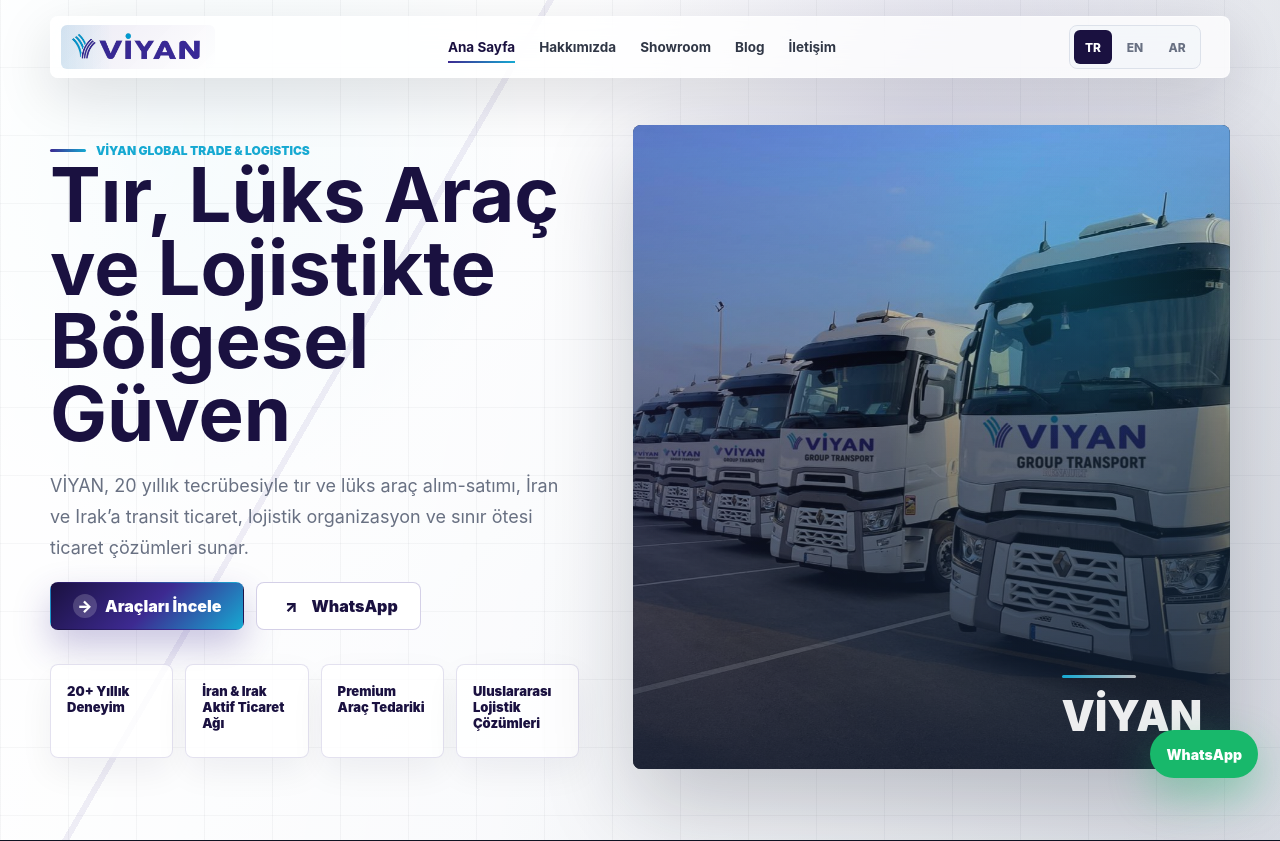
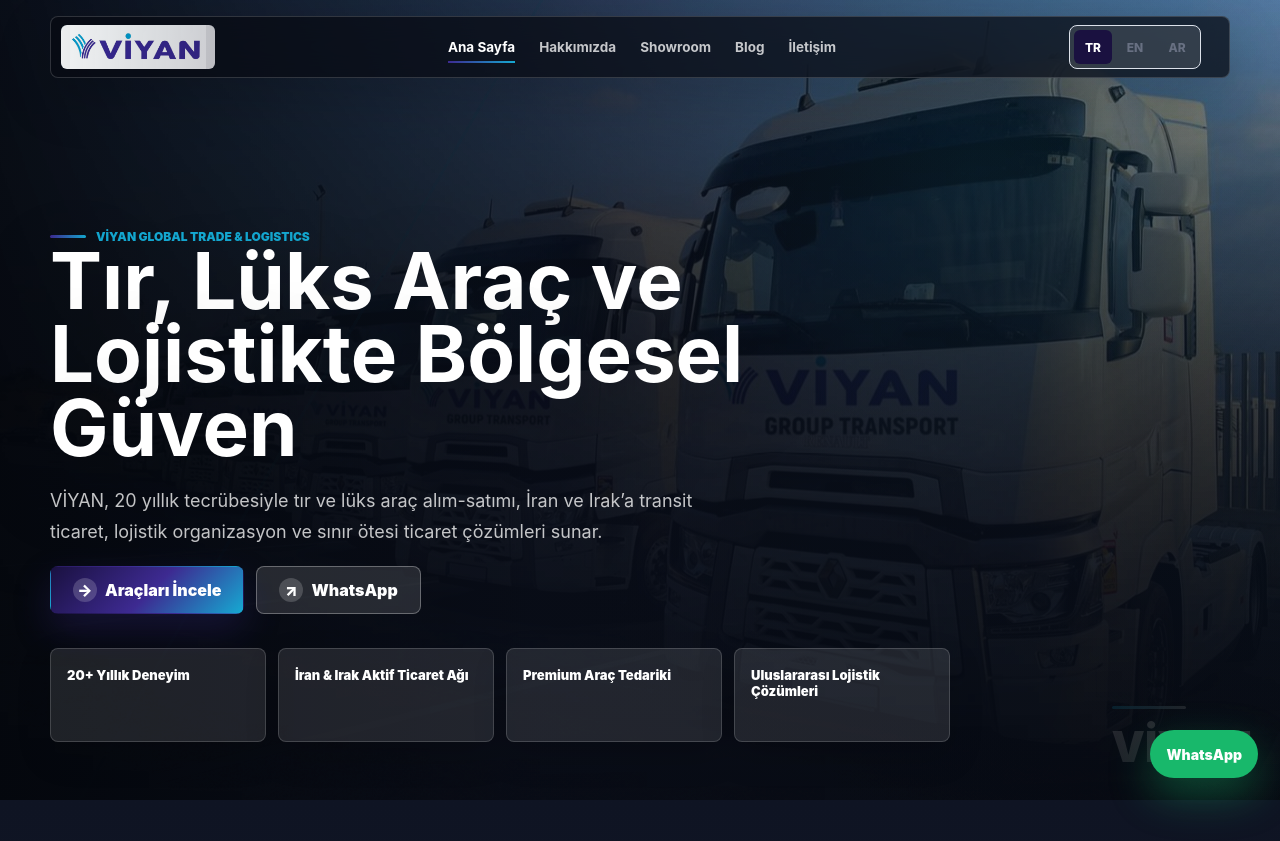
Before and after one commit to serhatcosar7-droid/viyan-lojistik, a Next.js app: page / in a window 1280 px wide. Shown: the top 841 px of the page. Built offline with nearby package versions, Linux system fonts and the light colour scheme.

Commit message:
Create full screen premium truck hero concept

```diff
--- a/src/app/globals.css
+++ b/src/app/globals.css
@@ -57,10 +57,10 @@ textarea {
   align-items: center;
   width: min(1180px, calc(100% - 32px));
   padding: 8px 10px;
-  border: 1px solid rgba(255, 255, 255, 0.42);
-  border-radius: 8px;
-  background: rgba(255, 255, 255, 0.78);
-  box-shadow: 0 18px 56px rgba(16, 19, 28, 0.13);
+  border: 1px solid rgba(255, 255, 255, 0.16);
+  border-radius: 8px;
+  background: rgba(7, 10, 18, 0.72);
+  box-shadow: 0 18px 56px rgba(0, 0, 0, 0.18);
   backdrop-filter: blur(22px);
   transform: translateX(-50%);
 }
@@ -85,8 +85,8 @@ textarea {
   inset: 0;
   content: "";
   background:
-    linear-gradient(90deg, rgba(22, 169, 210, 0.12), transparent 34%),
-    linear-gradient(135deg, rgba(61, 42, 145, 0.10), rgba(255, 255, 255, 0));
+    linear-gradient(90deg, rgba(255, 255, 255, 0.92), rgba(255, 255, 255, 0.72)),
+    linear-gradient(135deg, rgba(22, 169, 210, 0.16), rgba(61, 42, 145, 0.10));
 }
 
 .brand-mark img {
@@ -100,7 +100,7 @@ textarea {
   display: flex;
   justify-content: center;
   gap: 24px;
-  color: #303746;
+  color: rgba(255, 255, 255, 0.76);
   font-size: 13.5px;
   font-weight: 700;
 }
@@ -148,7 +148,7 @@ textarea {
 }
 
 .nav-links a.active {
-  color: var(--deep);
+  color: white;
 }
 
 .language-switcher,
@@ -158,7 +158,7 @@ textarea {
   padding: 4px;
   border: 1px solid var(--line);
   border-radius: 8px;
-  background: rgba(244, 246, 250, 0.86);
+  background: rgba(255, 255, 255, 0.12);
 }
 
 .language-switcher button,
@@ -188,17 +188,13 @@ textarea {
 
 .hero-section {
   position: relative;
-  display: grid;
-  grid-template-columns: minmax(0, 0.94fr) minmax(460px, 1.06fr);
-  gap: 54px;
-  align-items: center;
-  min-height: 840px;
-  padding: 118px max(28px, calc((100vw - 1180px) / 2)) 64px;
-  background:
-    linear-gradient(100deg, rgba(255, 255, 255, 0.92) 0%, rgba(255, 255, 255, 0.58) 45%, rgba(17, 24, 43, 0.08) 100%),
-    radial-gradient(circle at 12% 18%, rgba(22, 169, 210, 0.18), transparent 28%),
-    radial-gradient(circle at 72% 16%, rgba(61, 42, 145, 0.16), transparent 32%),
-    linear-gradient(135deg, #ffffff 0%, #f5f7fb 48%, #e8ebf2 100%);
+  display: flex;
+  align-items: flex-end;
+  min-height: 100svh;
+  padding: 160px max(28px, calc((100vw - 1180px) / 2)) 58px;
+  background: #080b13;
+  overflow: hidden;
+  isolation: isolate;
 }
 
 .hero-section::before {
@@ -206,17 +202,18 @@ textarea {
   inset: 0;
   pointer-events: none;
   content: "";
-  background-image:
-    linear-gradient(120deg, transparent 0 31%, rgba(61, 42, 145, 0.08) 31% 31.4%, transparent 31.4% 100%),
-    linear-gradient(90deg, rgba(17, 24, 43, 0.04) 1px, transparent 1px),
-    linear-gradient(0deg, rgba(17, 24, 43, 0.035) 1px, transparent 1px);
-  background-size: auto, 68px 68px, 68px 68px;
+  z-index: 1;
+  background:
+    linear-gradient(90deg, rgba(4, 7, 13, 0.94) 0%, rgba(9, 13, 24, 0.70) 42%, rgba(9, 13, 24, 0.18) 100%),
+    linear-gradient(180deg, rgba(4, 7, 13, 0.12) 0%, rgba(4, 7, 13, 0.88) 100%),
+    radial-gradient(circle at 20% 22%, rgba(22, 169, 210, 0.18), transparent 34%),
+    linear-gradient(120deg, transparent 0 31%, rgba(22, 169, 210, 0.18) 31% 31.2%, transparent 31.2% 100%);
 }
 
 .hero-content {
   position: relative;
-  z-index: 1;
-  max-width: 690px;
+  z-index: 2;
+  max-width: 900px;
 }
 
 .eyebrow,
@@ -249,10 +246,11 @@ p {
 h1 {
   max-width: 790px;
   margin-bottom: 22px;
-  color: var(--deep);
-  font-size: 76px;
-  line-height: 0.96;
+  color: white;
+  font-size: 78px;
+  line-height: 0.94;
   letter-spacing: 0;
+  text-shadow: 0 24px 80px rgba(0, 0, 0, 0.36);
 }
 
 .mobile-hero-title {
@@ -280,6 +278,7 @@ p {
 
 .hero-content p {
   max-width: 680px;
+  color: rgba(255, 255, 255, 0.76);
   font-size: 18px;
 }
 
@@ -324,9 +323,10 @@ p {
 }
 
 .button.ghost {
-  border-color: rgba(61, 42, 145, 0.22);
-  background: white;
-  color: var(--deep);
+  border-color: rgba(255, 255, 255, 0.30);
+  background: rgba(255, 255, 255, 0.12);
+  color: white;
+  backdrop-filter: blur(12px);
 }
 
 .button.compact {
@@ -355,11 +355,11 @@ p {
 .hero-stats span {
   min-height: 94px;
   padding: 18px 16px;
-  border: 1px solid rgba(61, 42, 145, 0.14);
-  border-radius: 8px;
-  background: rgba(255, 255, 255, 0.82);
-  box-shadow: 0 14px 34px rgba(17, 24, 43, 0.06);
-  color: var(--deep);
+  border: 1px solid rgba(255, 255, 255, 0.16);
+  border-radius: 8px;
+  background: rgba(255, 255, 255, 0.10);
+  box-shadow: 0 14px 34px rgba(0, 0, 0, 0.16);
+  color: white;
   font-size: 13px;
   font-weight: 900;
   transition: transform 180ms ease, box-shadow 180ms ease;
@@ -371,13 +371,14 @@ p {
 }
 
 .hero-visual {
-  position: relative;
-  z-index: 1;
-  min-height: 640px;
+  position: absolute;
+  inset: 0;
+  z-index: 0;
+  min-height: 100%;
   overflow: hidden;
-  border-radius: 8px;
+  border-radius: 0;
   background: var(--navy);
-  box-shadow: 0 34px 90px rgba(17, 24, 43, 0.22);
+  box-shadow: none;
   isolation: isolate;
 }
 
@@ -387,17 +388,17 @@ p {
   z-index: 1;
   content: "";
   background:
-    radial-gradient(circle at 72% 22%, rgba(22, 169, 210, 0.28), transparent 28%),
-    linear-gradient(180deg, rgba(17, 24, 43, 0.04), rgba(17, 24, 43, 0.88)),
-    linear-gradient(120deg, rgba(61, 42, 145, 0.34), transparent 42%, rgba(22, 169, 210, 0.24));
+    radial-gradient(circle at 76% 22%, rgba(22, 169, 210, 0.20), transparent 30%),
+    linear-gradient(180deg, rgba(17, 24, 43, 0.06), rgba(17, 24, 43, 0.90)),
+    linear-gradient(120deg, rgba(61, 42, 145, 0.34), transparent 42%, rgba(22, 169, 210, 0.18));
 }
 
 .hero-visual img {
   width: 100%;
   height: 100%;
-  min-height: 640px;
+  min-height: 100svh;
   object-fit: cover;
-  object-position: center;
+  object-position: center right;
   animation: slowPan 14s ease-in-out infinite alternate;
 }
 
@@ -526,12 +527,44 @@ p {
 
 .inner-hero {
   position: relative;
-  padding: 152px max(28px, calc((100vw - 1180px) / 2)) 72px;
-  background:
-    radial-gradient(circle at 80% 16%, rgba(22, 169, 210, 0.18), transparent 28%),
-    linear-gradient(135deg, rgba(26, 17, 64, 0.96), rgba(17, 24, 43, 0.98)),
-    var(--navy);
+  min-height: 560px;
+  padding: 210px max(28px, calc((100vw - 1180px) / 2)) 82px;
+  background: var(--navy);
   overflow: hidden;
+  isolation: isolate;
+}
+
+.inner-hero::before {
+  position: absolute;
+  inset: 0;
+  z-index: 0;
+  content: "";
+  background:
+    linear-gradient(90deg, rgba(4, 7, 13, 0.92), rgba(4, 7, 13, 0.54), rgba(4, 7, 13, 0.24)),
+    linear-gradient(180deg, rgba(4, 7, 13, 0.16), rgba(4, 7, 13, 0.88)),
+    url("/vehicles/vehicle-1.jpg") center / cover;
+}
+
+.inner-hero-about::before {
+  background:
+    linear-gradient(90deg, rgba(4, 7, 13, 0.92), rgba(4, 7, 13, 0.54), rgba(4, 7, 13, 0.24)),
+    linear-gradient(180deg, rgba(4, 7, 13, 0.16), rgba(4, 7, 13, 0.88)),
+    url("/vehicles/vehicle-3.jpg") center / cover;
+}
+
+.inner-hero-showroom::before {
+  background:
+    linear-gradient(90deg, rgba(4, 7, 13, 0.92), rgba(4, 7, 13, 0.52), rgba(4, 7, 13, 0.20)),
+    linear-gradient(180deg, rgba(4, 7, 13, 0.12), rgba(4, 7, 13, 0.86)),
+    url("/vehicles/vehicle-5.jpg") center / cover;
+}
+
+.inner-hero-blog::before,
+.inner-hero-contact::before {
+  background:
+    linear-gradient(90deg, rgba(4, 7, 13, 0.92), rgba(4, 7, 13, 0.58), rgba(4, 7, 13, 0.30)),
+    linear-gradient(180deg, rgba(4, 7, 13, 0.14), rgba(4, 7, 13, 0.88)),
+    url("/vehicles/vehicle-1.jpg") center / cover;
 }
 
 .inner-hero::after {
@@ -542,14 +575,20 @@ p {
   content: "VİYAN";
   font-size: 138px;
   font-weight: 900;
+  z-index: 1;
 }
 
 .inner-hero h1,
 .inner-hero p {
   position: relative;
-  z-index: 1;
+  z-index: 2;
   max-width: 820px;
   color: white;
+}
+
+.inner-hero .section-kicker {
+  position: relative;
+  z-index: 2;
 }
 
 .inner-hero p {
--- a/src/components/ViyanWebsite.tsx
+++ b/src/components/ViyanWebsite.tsx
@@ -238,7 +238,7 @@ function InnerHero({ page, t }: { page: Exclude<PageKey, "home">; t: Record<stri
   }[page] as [string, string];
 
   return (
-    <section className="inner-hero">
+    <section className={`inner-hero inner-hero-${page}`}>
       <span className="section-kicker">VİYAN</span>
       <h1>{content[0]}</h1>
       <p>{content[1]}</p>
```
